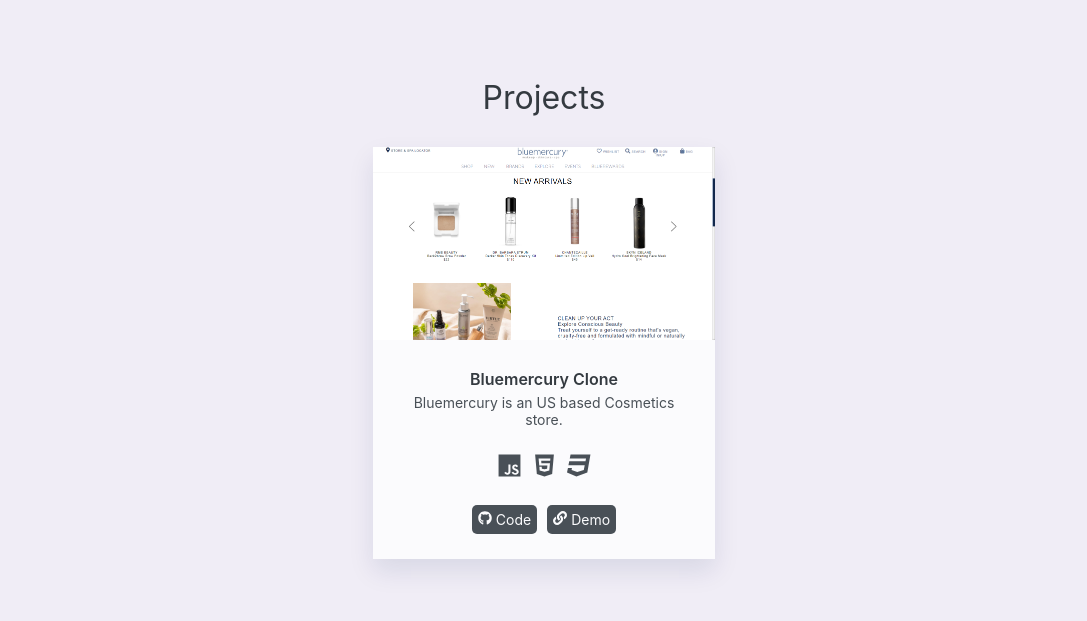
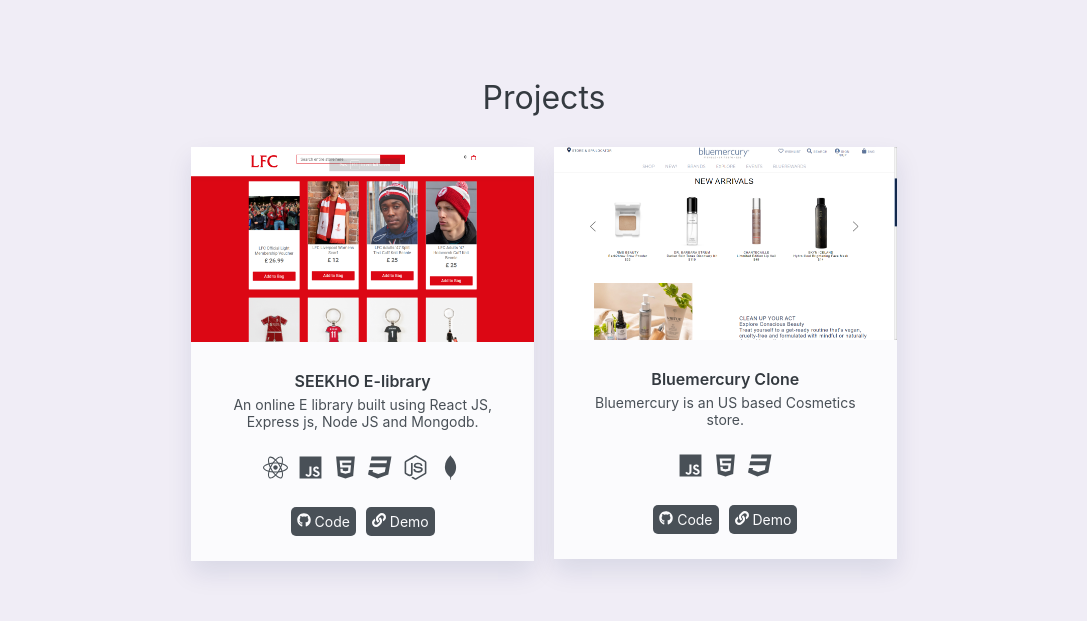
Before and after one commit to Vishal-080/vishalrathod_portfolio, a React (Create React App) app in the folder portfolio/: page / in a window 1280 px wide. Shown: the part 2180-2801 px from the top of the page, without its empty margins (96-1183 px from the left). Built offline with nearby package versions, Linux system fonts and the light colour scheme; no server answers; a web font is replaced by a local one.

Commit message:
Updated protfolio

```diff
--- a/portfolio/src/Components/Projects/Projects.jsx
+++ b/portfolio/src/Components/Projects/Projects.jsx
@@ -68,16 +68,16 @@
     //     <FaCss3 />,
     //   ],
     // },
-    // {
-    //   id: 4,
-    //   project_name: "LFC Store",
-    //   image: "/project_images/lfcstore.png",
-    //   project_desc:
-    //     "Liverpool FC Merchandise Shopping Cart. Built using React JS, SCSS and Context API",
-    //   deploy_link: "https://lfcstore.vercel.app/",
-    //   repo_link: "https://github.com/ajmalmiyan/lfcstore",
-    //   tech_stack: [<FaReact />, <FaJs />, <FaHtml5 />, <FaCss3 />],
-    // },
+    {
+      id: 4,
+      project_name: "SEEKHO E-library",
+      image: "/project_images/lfcstore.png",
+      project_desc:
+        "An online E library built using React JS, Express js, Node JS and Mongodb.",
+      deploy_link: "https://seekho-frontend-vcow10kar.vercel.app/",
+      repo_link: "https://github.com/Vishal-080/seekho-project",
+      tech_stack: [<FaReact />, <FaJs />, <FaHtml5 />, <FaCss3 />,<FaNodeJs />, <SiMongodb />],
+    },
     {
       id: 5,
       project_name: "Bluemercury Clone",
@@ -88,6 +88,9 @@
       repo_link: "https://github.com/Vishal-080/Bluemercury",
       tech_stack: [<FaJs />, <FaHtml5 />, <FaCss3 />],
     }
+
+
+    //https://seekho-frontend-vcow10kar.vercel.app/
   ];
 
   return (
```
